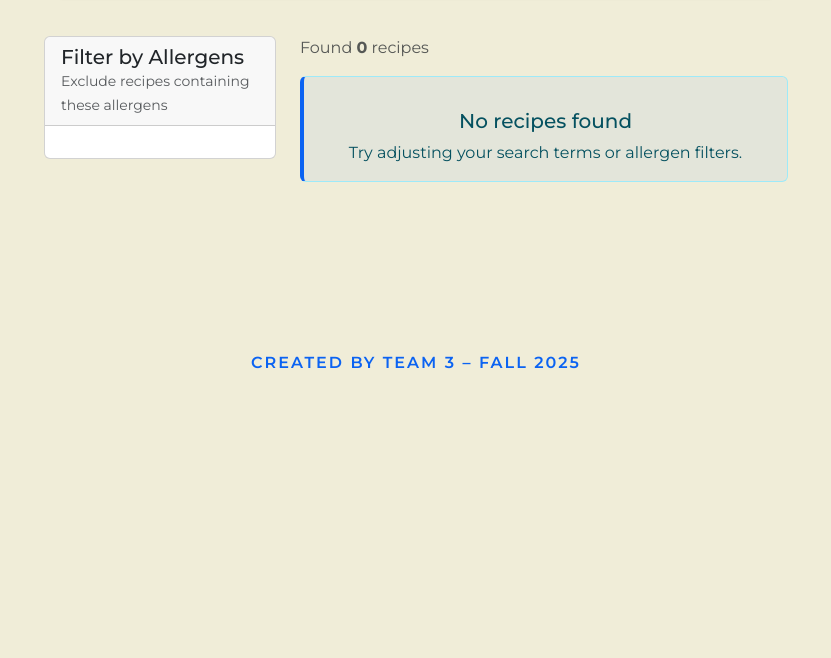
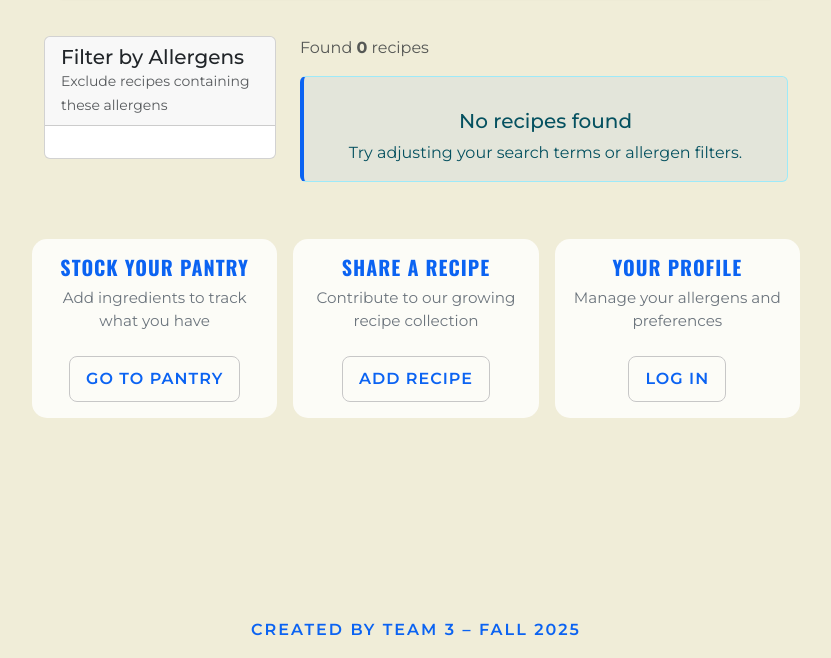
Before and after one commit to mckennaded/Buddy_Crocker_CS4300, a Django app: page /recipe-search/ in a window 1280 px wide. Shown: the part 387-1045 px from the top of the page, without its empty margins (224-1055 px from the left). Before the commit the page ends 756 px from the top, so only its background shows below. Run offline with Django 5.2, Linux system fonts and the light colour scheme; data that the repository does not hold is empty.

Commit message:
More recipe search work

```diff
--- a/Buddy_Crocker/Buddy_Crocker/templates/Buddy_Crocker/recipe-search.html
+++ b/Buddy_Crocker/Buddy_Crocker/templates/Buddy_Crocker/recipe-search.html
@@ -227,6 +227,46 @@
   </div>
 </div>
 
+<!-- Quick Actions -->
+<div class="row mt-4 mb-5 g-3">
+  <div class="col-md-4">
+    <div class="card quick-action-card h-100">
+      <div class="card-body text-center">
+        <i class="bi bi-basket2 text-primary display-6 mb-3"></i>
+        <h5 class="card-title">Stock Your Pantry</h5>
+        <p class="card-text">Add ingredients to track what you have</p>
+        <a href="{% url 'pantry' %}" class="btn btn-outline-primary mt-2">Go to Pantry</a>
+      </div>
+    </div>
+  </div>
+  <div class="col-md-4">
+    <div class="card quick-action-card h-100">
+      <div class="card-body text-center">
+        <i class="bi bi-plus-circle text-primary display-6 mb-3"></i>
+        <h5 class="card-title">Share a Recipe</h5>
+        <p class="card-text">Contribute to our growing recipe collection</p>
+        <a href="{% url 'add-recipe' %}" class="btn btn-outline-primary mt-2">Add Recipe</a>
+      </div>
+    </div>
+  </div>
+  <div class="col-md-4">
+    <div class="card quick-action-card h-100">
+      <div class="card-body text-center">
+        <i class="bi bi-person-circle text-primary display-6 mb-3"></i>
+        <h5 class="card-title">Your Profile</h5>
+        <p class="card-text">Manage your allergens and preferences</p>
+        {% if user.is_authenticated %}
+          <a href="{% url 'profile-detail' user.pk %}" class="btn btn-outline-primary mt-2">View Profile</a>
+        {% else %}
+          <a href="{% url 'login' %}" class="btn btn-outline-primary mt-2">Log In</a>
+        {% endif %}
+      </div>
+    </div>
+  </div>
+</div>
+  </div>
+</div>
+
 <style>
 .recipe-card {
 transition: transform 0.2s, box-shadow 0.2s;
@@ -253,69 +293,5 @@ aside .card {
     </div>
   </div>
 
-  <!-- Coming Soon Card -->
-  <!--
-  <div class="row justify-content-center">
-    <div class="col-lg-8 col-md-10">
-      <div class="card text-center coming-soon-card">
-        <div class="card-body p-5">
-          <i class="bi bi-search display-1 text-primary mb-4"></i>
-          <h2 class="card-title mb-3">Recipe Search Coming Soon!</h2>
-          <p class="card-text lead mb-4">
-            We're working hard to bring you an amazing recipe search experience.
-            Soon you'll be able to discover recipes based on what's in your pantry.
-          </p>
-          <div class="feature-preview">
-            <h5 class="text-primary mb-3">What's Coming:</h5>
-            <ul class="list-unstyled">
-              <li class="mb-2">
-                <i class="bi bi-check-circle-fill text-success me-2"></i>
-                Search recipes by ingredients in your pantry
-              </li>
-              <li class="mb-2">
-                <i class="bi bi-check-circle-fill text-success me-2"></i>
-                Filter recipes by dietary preferences
-              </li>
-              <li class="mb-2">
-                <i class="bi bi-check-circle-fill text-success me-2"></i>
-                Save your favorite recipes
-              </li>
-              <li class="mb-2">
-                <i class="bi bi-check-circle-fill text-success me-2"></i>
-                Get nutritional information for each recipe
-              </li>
-            </ul>
-          </div>
-        </div>
-      </div>
-      -->
 
-
-
-      <!-- Quick Actions
-      <div class="row mt-4 g-3">
-        <div class="col-md-6">
-          <div class="card quick-action-card">
-            <div class="card-body text-center">
-              <i class="bi bi-basket2 text-primary display-6 mb-3"></i>
-              <h5 class="card-title">Stock Your Pantry</h5>
-              <p class="card-text">Add ingredients to get recipe recommendations</p>
-              <a href="{% url 'pantry' %}" class="btn btn-custom mt-2">Go to Pantry</a>
-            </div>
-          </div>
-        </div>
-        <div class="col-md-6">
-          <div class="card quick-action-card">
-            <div class="card-body text-center">
-              <i class="bi bi-plus-circle text-primary display-6 mb-3"></i>
-              <h5 class="card-title">Add a Recipe</h5>
-              <p class="card-text">Share your favorite recipes with the community</p>
-              <a href="{% url 'add-recipe' %}" class="btn btn-custom mt-2">Add Recipe</a>
-            </div>
-          </div>
-        </div>
-      </div>
-      -->
-    </div>
-  </div>
 {% endblock %}
```
